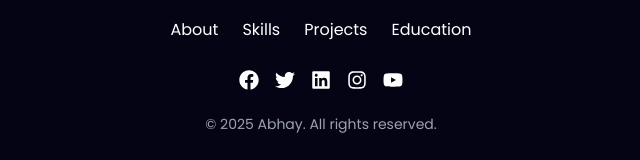
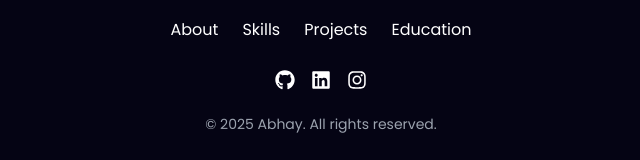
Before and after one commit to ABHAYSARIYAL/My_Portfolio, a React (Vite) app: page / in a window 1280 px wide. Shown: the part 6995-7155 px from the top of the page, without its empty margins (319-959 px from the left). Built offline with nearby package versions, Linux system fonts and the light colour scheme.

Commit message:
new commit

```diff
--- a/src/components/Footer/Footer.jsx
+++ b/src/components/Footer/Footer.jsx
@@ -1,5 +1,5 @@
 import React from "react";
-import { FaFacebook, FaTwitter, FaLinkedin, FaInstagram, FaYoutube } from "react-icons/fa";
+import { FaFacebook, FaTwitter, FaLinkedin, FaInstagram, FaYoutube, FaGithub } from "react-icons/fa";
 
 const Footer = () => {
   // Smooth scroll function
@@ -38,11 +38,11 @@
         {/* Social Media Icons - Responsive */}
         <div className="flex flex-wrap justify-center space-x-4 mt-6">
           {[
-            { icon: <FaFacebook />, link: "https://www.facebook.com/tarun.kaushik.3511041/" },
-            { icon: <FaTwitter />, link: "https://twitter.com/CodingMaster6?s=09" },
+            { icon: <FaGithub />, link: "https://github.com/ABHAYSARIYAL" },
+            //{ icon: <FaTwitter />, link: "https://twitter.com/CodingMaster6?s=09" },
             { icon: <FaLinkedin />, link: "https://www.linkedin.com/in/abhay-sariyal-b544ab2b8/" },
-            { icon: <FaInstagram />, link: "https://www.instagram.com/coding_.master/" },
-            { icon: <FaYoutube />, link: "https://www.youtube.com/codingmasteryt" },
+            { icon: <FaInstagram />, link: "https://www.instagram.com/abhay_sariyal_142?igsh=MTZ4eXZjdndmZmo0Zg==" },
+           // { icon: <FaYoutube />, link: "https://www.youtube.com/codingmasteryt" },
 
           ].map((item, index) => (
             <a
```
